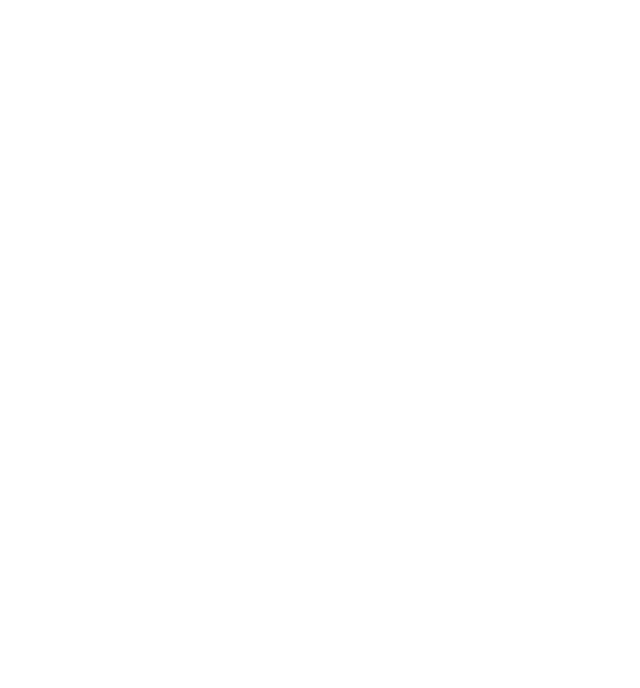
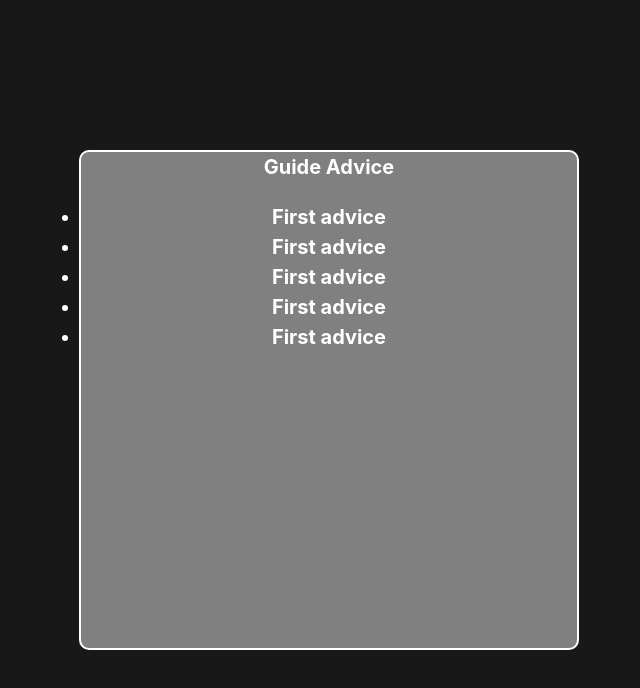
Before and after one commit to metallust/ResearchHouse, a React (Create React App) app in the folder client/: page /card in a window 1280 px wide. Before the commit this address had no page. Shown: the top 688 px of the page, without its empty margins (311-951 px from the left). Built offline with nearby package versions, Linux system fonts and the light colour scheme.

Commit message:
minor changes

```diff
--- a/client/public/index.html
+++ b/client/public/index.html
@@ -26,7 +26,7 @@
       To create a production bundle, use `npm run build` or `yarn build`.
 
     -->
-		<script src="https://kit.fontawesome.com/a6b77cd6ac.js" crossorigin="anonymous"></script>
+		<!-- <script src="https://kit.fontawesome.com/a6b77cd6ac.js" crossorigin="anonymous"></script> -->
 		<script src="https://cdn.jsdelivr.net/npm/bootstrap@5.3.2/dist/js/bootstrap.bundle.min.js" integrity="sha384-C6RzsynM9kWDrMNeT87bh95OGNyZPhcTNXj1NW7RuBCsyN/o0jlpcV8Qyq46cDfL" crossorigin="anonymous"></script>
 	</body>
 </html>
--- a/client/src/App.js
+++ b/client/src/App.js
@@ -7,6 +7,7 @@ import Dashboard from "./components/pages/Dashboard";
 import { useContext } from "react";
 import ThemeContext from "./Context/ThemeContext";
 import DomainSelection from "./components/DomainSelection";
+import Todo from "./components/Todo";
 
 function App() {
 	const { theme, changeTheme } = useContext(ThemeContext);
@@ -15,40 +16,57 @@ function App() {
 	return (
 		<BrowserRouter>
 			<Routes>
-				<Route path="/login" element={<LoginPage />} />
-				<Route path="/signup" element={<Signup />} />
-				<Route path="/" element={<LandingPage />} />
-				<Route path="/domain" element={<DomainSelection />} />
-
-				<Route path="/dashboard" element={<Dashboard />} />
+				<Route path='/login' element={<LoginPage />} />
+				<Route path='/signup' element={<Signup />} />
+				<Route path='/' element={<LandingPage />} />
+				<Route path='/domain' element={<DomainSelection />} />
+				<Route path='/Home' element={<Dashboard />} />
 				<Route
-					path="/color"
+					path='/card'
+					element={
+						<div
+							style={{
+								// center TODO
+								display: "flex",
+								justifyContent: "center",
+								alignItems: "center",
+								height: "100vh",
+								width: "100vw",
+								backgroundColor: theme.primary,
+							}}
+						>
+							<Todo />
+						</div>
+					}
+				/>
+				<Route
+					path='/color'
 					element={
 						<>
 							<div>
-								<h1 className="text-center">
-									<button type="button" className="btn btn-secondary" onClick={changeTheme}>
+								<h1 className='text-center'>
+									<button type='button' className='btn btn-secondary' onClick={changeTheme}>
 										Change
 									</button>
 									<></>
 									Color Palette : {theme.name}
 								</h1>
 								<div style={{ height: "200px", backgroundColor: theme.primary }}></div>
-								<h3 className="text-center">primary: "#1b2d48"</h3>
+								<h3 className='text-center'>primary: "#1b2d48"</h3>
 								<div style={{ height: "200px", backgroundColor: theme.secondary }}></div>
-								<h3 className="text-center">secondary: "#2c456b"</h3>
+								<h3 className='text-center'>secondary: "#2c456b"</h3>
 								<div style={{ height: "200px", backgroundColor: theme.tertiary }}></div>
-								<h3 className="text-center">tertiary: "#3c649f"</h3>
+								<h3 className='text-center'>tertiary: "#3c649f"</h3>
 								<div style={{ height: "200px", backgroundColor: theme.quaternary }}></div>
-								<h3 className="text-center">quaternary:"#83aff0"</h3>
+								<h3 className='text-center'>quaternary:"#83aff0"</h3>
 								<div style={{ height: "200px", backgroundColor: theme.black }}></div>
-								<h3 className="text-center">black : "#000000"</h3>
+								<h3 className='text-center'>black : "#000000"</h3>
 								<div style={{ height: "200px", backgroundColor: theme.white }}></div>
-								<h3 className="text-center">white : "#ffffff"</h3>
+								<h3 className='text-center'>white : "#ffffff"</h3>
 								<div style={{ height: "200px", backgroundColor: theme.btn }}></div>
-								<h3 className="text-center">btn : "#ff9900"</h3>
+								<h3 className='text-center'>btn : "#ff9900"</h3>
 								<div style={{ height: "200px", backgroundColor: theme.btntext }}></div>
-								<h3 className="text-center">btntext: "#000000"</h3>
+								<h3 className='text-center'>btntext: "#000000"</h3>
 							</div>
 						</>
 					}
--- a/client/src/components/Timeline/Index.js
+++ b/client/src/components/Timeline/Index.js
@@ -1,7 +1,7 @@
 import React, { useContext, useEffect } from "react";
 import Node from "./Node";
 import ThemeContext from "../../Context/ThemeContext";
-import { useAnimate } from "framer-motion";
+import { motion, useAnimate } from "framer-motion";
 
 const defaultwidth = 30;
 
@@ -38,15 +38,15 @@ const eventlist = (n, complete) => {
 	return elist;
 };
 
-function Index({ n, complete, recentcompleted, customwidth = {}, descriptions, lineheight = 6, linewidth = 800 }) {
+function Index({ n, complete, recentcompleted = 0, customwidth = {}, descriptions, lineheight = 6, linewidth = 800 }) {
 	const theme = useContext(ThemeContext).theme;
 	const [scope, animate] = useAnimate();
 
 	const animatecomplete = async () => {
 		// completed animation
-		for (let i = 0; i <= complete; i++) {
+		const till = Math.max(complete, recentcompleted);
+		for (let i = 0; i <= till; i++) {
 			// change the node from active from completed
-
 			animate([
 				[
 					`.active-${i - 1}`,
@@ -63,24 +63,28 @@ function Index({ n, complete, recentcompleted, customwidth = {}, descriptions, l
 						opacity: 1,
 					},
 					{
-						duration: 0.4,
+						delay: 0,
+						duration: 0.6,
 						ease: "easeOut",
 					},
 				],
 			]);
+
+			// confetti
+
 			// progressline animation
 			await animate(
 				".progressline",
 				{
 					background: `linear-gradient(to right, blue ${calculateloadingpercentage(n, i, customwidth, linewidth)}%, ${theme.quaternary} 0%)`,
 				},
-				{ duration: 0.3, ease: "easeOut" }
+				{ duration: 0.35, ease: "linear" }
 			);
 		}
 		// change the node from none to active
 		animate([
 			[
-				`.node-${complete}`,
+				`.node-${till}`,
 				{
 					opacity: 0,
 				},
@@ -89,7 +93,7 @@ function Index({ n, complete, recentcompleted, customwidth = {}, descriptions, l
 				},
 			],
 			[
-				`.active-${complete}`,
+				`.active-${till}`,
 				{
 					opacity: 1,
 				},
@@ -102,7 +106,6 @@ function Index({ n, complete, recentcompleted, customwidth = {}, descriptions, l
 
 	useEffect(() => {
 		animatecomplete();
-		// animation
 	}, []);
 
 	const lineStyle = {
@@ -117,20 +120,20 @@ function Index({ n, complete, recentcompleted, customwidth = {}, descriptions, l
 	return (
 		<div
 			ref={scope}
-			className="p-5 mt-5"
+			className='p-5 mt-5'
 			style={{
 				position: "relative",
 				display: "flex",
 				alignItems: "center",
 				justifyContent: "center",
-				backgroundColor: "purple",
+				// backgroundColor: "purple",
 			}}
 		>
-			<div className="progressline" style={lineStyle}>
+			<div className='progressline' style={lineStyle}>
 				{eventlist(n, complete).map((type, i) => {
 					let w = customwidth[i] === undefined ? defaultwidth : customwidth[i];
 					return (
-						<div className="containar">
+						<div className='containar'>
 							<div className={`node-${i}`} style={{ position: "absolute" }}>
 								<Node key={type + i} type={"none"} width={w} desc={descriptions[i]} />
 							</div>
@@ -138,7 +141,7 @@ function Index({ n, complete, recentcompleted, customwidth = {}, descriptions, l
 								<Node key={type + i} type={"active"} width={w} desc={descriptions[i]} />
 							</div>
 							<div className={`complete-${i}`} style={{ position: "absolute", opacity: 0 }}>
-								<Node key={type + i} type={"complete"} width={w} desc={descriptions[i]} />
+								<Node key={type + i} type={"complete"} width={w} desc={descriptions[i]} delay={2} />
 							</div>
 						</div>
 					);
--- a/client/src/components/Timeline/Node.js
+++ b/client/src/components/Timeline/Node.js
@@ -17,20 +17,20 @@ const Point = ({ desc, descy = -1, width, height, padding, fill, bcolor, child }
 			<div style={circleStyle}>
 				{child}
 				<div
-					className="timeline-card"
+					className='timeline-card'
 					style={{
 						transform: `translate(-50%, ${-50 + desc.position * 50}%) scale(0.9)`,
 					}}
 				>
 					{desc.position > 0 ? (
 						<>
-							<h5>{desc.title}</h5>
+							<div className='fs-4'>{desc.title}</div>
 							{desc.subtitle}
 						</>
 					) : (
 						<>
 							{desc.subtitle}
-							<h5> {desc.title}</h5>
+							<div className='fs-4'>{desc.title}</div>
 						</>
 					)}
 				</div>
@@ -57,9 +57,11 @@ const Node = ({ width, type, desc, descy }) => {
 		};
 
 		const child = (
-			<svg xmlns="http://www.w3.org/2000/svg" style={svgStyle} viewBox="0 0 512 512">
-				<path fill={svgfill} d="M438.6 105.4c12.5 12.5 12.5 32.8 0 45.3l-256 256c-12.5 12.5-32.8 12.5-45.3 0l-128-128c-12.5-12.5-12.5-32.8 0-45.3s32.8-12.5 45.3 0L160 338.7 393.4 105.4c12.5-12.5 32.8-12.5 45.3 0z" />
-			</svg>
+			<>
+				<svg xmlns='http://www.w3.org/2000/svg' style={svgStyle} viewBox='0 0 512 512'>
+					<path fill={svgfill} d='M438.6 105.4c12.5 12.5 12.5 32.8 0 45.3l-256 256c-12.5 12.5-32.8 12.5-45.3 0l-128-128c-12.5-12.5-12.5-32.8 0-45.3s32.8-12.5 45.3 0L160 338.7 393.4 105.4c12.5-12.5 32.8-12.5 45.3 0z' />
+				</svg>
+			</>
 		);
 		return <Point desc={desc} descy={descy} width={width} height={height} padding={padding} fill={fill} bcolor={bcolor} child={child} />;
 	};
--- /dev/null
+++ b/client/src/components/Todo.js
@@ -0,0 +1,42 @@
+import React from "react";
+
+function Todo() {
+	const card = {
+		width: "500px",
+		height: "500px",
+		backgroundColor: "grey",
+		border: "2px solid #fff",
+		borderRadius: "10px",
+	};
+	const title = {
+		fontSize: "20px",
+		fontWeight: "bold",
+		color: "#fff",
+		textAlign: "center",
+	};
+	const body = {
+		marginTop: "20px",
+		fontSize: "20px",
+		fontWeight: "bold",
+		color: "#fff",
+		textAlign: "center",
+		listStyle: "none",
+	};
+
+	return (
+		<div style={card}>
+			<div style={title}>Guide Advice</div>
+			<div style={body}>
+				<ul className='list-group'>
+					<li>First advice</li>
+					<li>First advice</li>
+					<li>First advice</li>
+					<li>First advice</li>
+					<li>First advice</li>
+				</ul>
+			</div>
+		</div>
+	);
+}
+
+export default Todo;
--- a/client/src/components/pages/Dashboard.js
+++ b/client/src/components/pages/Dashboard.js
@@ -1,13 +1,20 @@
 import React from "react";
 import Timeline from "../Timeline/Index";
+import { Link } from "react-router-dom";
+
 const Dashboard = () => {
 	return (
-		<div className="text-center mt-5">
-			<h1 style={{ fontSize: "50px", marginTop: "100px" }}>Dissertation Progress</h1>
-			<span style={{ fontSize: "20px" }}>Timeline</span>
+		<div className='text-center'>
+			<Link to='/'>Back</Link>
+			<div className='container p-5'>
+				<span className='fs-1'> Dissertation Progress</span>
+				<p className='fs-3'>Timeline</p>
+			</div>
+			<div className='p-5'>
 				<Timeline
 					n={5}
-				complete={3}
+					complete={2}
+					recentcompleted={3}
 					customwidth={{ 2: 60 }}
 					descriptions={[
 						{
@@ -63,6 +70,7 @@ const Dashboard = () => {
 					]}
 				/>
 			</div>
+		</div>
 	);
 };
 
```
Also changed, not shown: client/src/components/Confetti.js (added, +27 -0 lines), client/src/components/Navbar.js (+21 -19 lines). Lines whose indentation alone changed are shown as unchanged.
